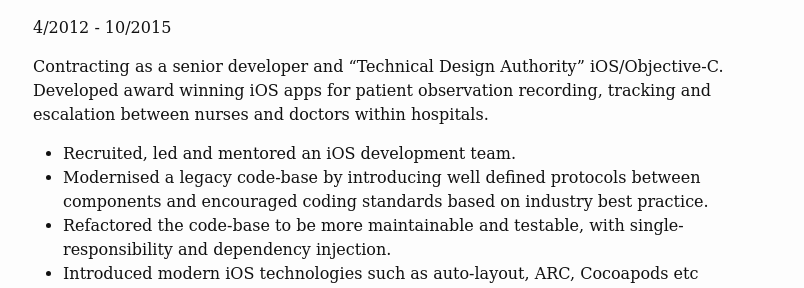
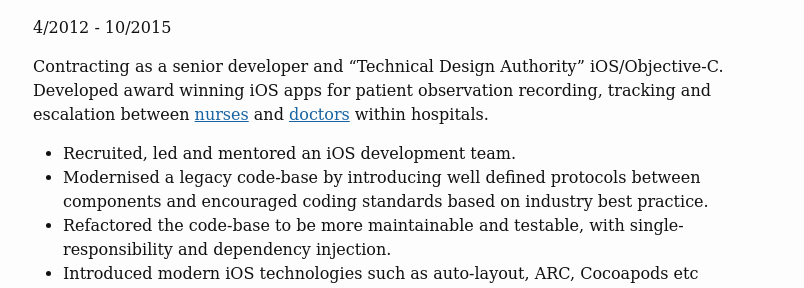
Before and after one commit to NickAger/nickager.github.io, a Jekyll site: the page built from x2-cv.md, in a window 1280 px wide and 900 px high, scrolled down 790 px. Shown: the part 203-491 px from the top of the window, without its empty margins (237-1041 px from the left). Built offline with Jekyll 4.4.1, drawn with Linux system fonts in a browser that asks for light colours; nearby versions of some CDN libraries; some web fonts are replaced; some of the changed text lies outside the part shown.

Commit message:
added popup images to CV

```diff
--- a/x2-cv.md
+++ b/x2-cv.md
@@ -43,7 +43,7 @@ Firmware development in C & C++ for ARM-based custom networked audio hardware on
 #### iOS Contracting, The Learning Clinic
 4/2012 - 10/2015
 
-Contracting as a senior developer and “Technical Design Authority” iOS/Objective-C. Developed award winning iOS apps for patient observation recording, tracking and escalation between nurses and doctors within hospitals.
+Contracting as a senior developer and “Technical Design Authority” iOS/Objective-C. Developed award winning iOS apps for patient observation recording, tracking and escalation between <a href="#vitalpac-nurse" rel="leanModal">nurses</a> and <a href="#vitalpac-doctor" rel="leanModal">doctors</a> within hospitals.
 
 * Recruited, led and mentored an iOS development team.
 * Modernised a legacy code-base by introducing well defined protocols between components and encouraged coding standards based on industry best practice.
@@ -156,11 +156,29 @@ BSc Electronic Engineering, University of Southampton
 <script type="text/javascript" src="/files/jquery.leanModal.min.js"></script>
 
 <div id="github-contributions">
-  <div>
-  <p>Github commits while at TLC</p>
+  <div style="background-color:white">
+  <br />
+  <p style="text-align:center">My Github commits while at TLC</p>
   <img src="\images\CV\githubContributions.png" style="width:800px;height:527px;" alt="Github contributions" />
   </div>
 </div>
+
+<div id="vitalpac-doctor">
+  <div style="background-color:white">
+  <br />
+  <p style="text-align:center">VitalPAC Doctor iPad</p>
+  <img src="\images\VitalPAC-images\vitalpacDoctor.jpg" style="width:800px;height:450px;" alt="VitalPAC Doctor" />
+  </div>
+</div>
+
+<div id="vitalpac-nurse">
+  <div style="background-color:white">
+  <br />
+  <p style="text-align:center">VitalPAC Nurse</p>
+  <img src="\images\VitalPAC-images\Nurse.png" style="width:258px;height:450px;" alt="VitalPAC Nurse" />
+  </div>
+</div>
+
 
 <script type="text/javascript">
 			$(function() {
```
Also changed, not shown: images/CV/githubContributions.png, images/VitalPAC-images/1243927_vitalpac.jpg (added), images/VitalPAC-images/Nurse.png (added), images/VitalPAC-images/vitalpacDoctor.jpg (added).
